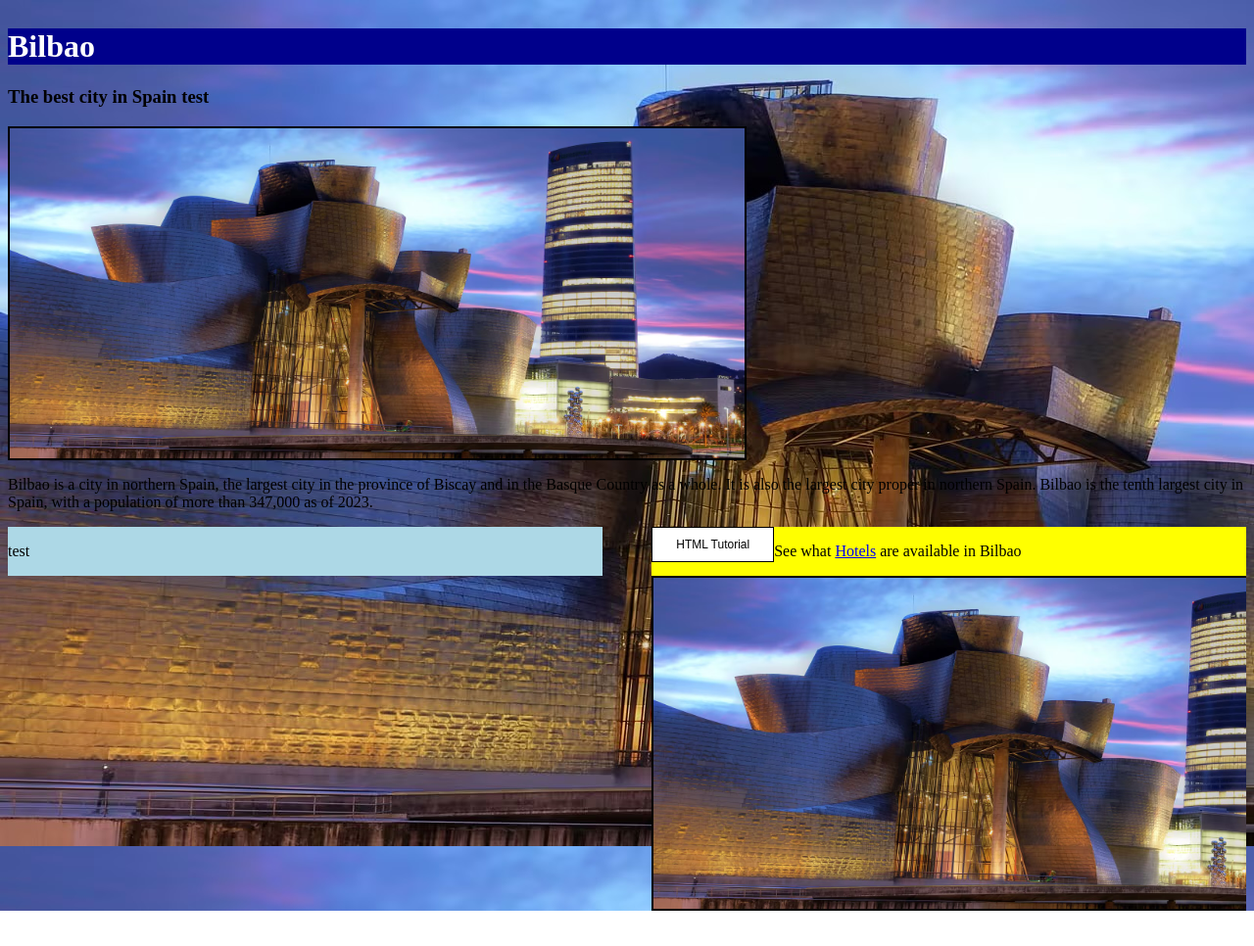
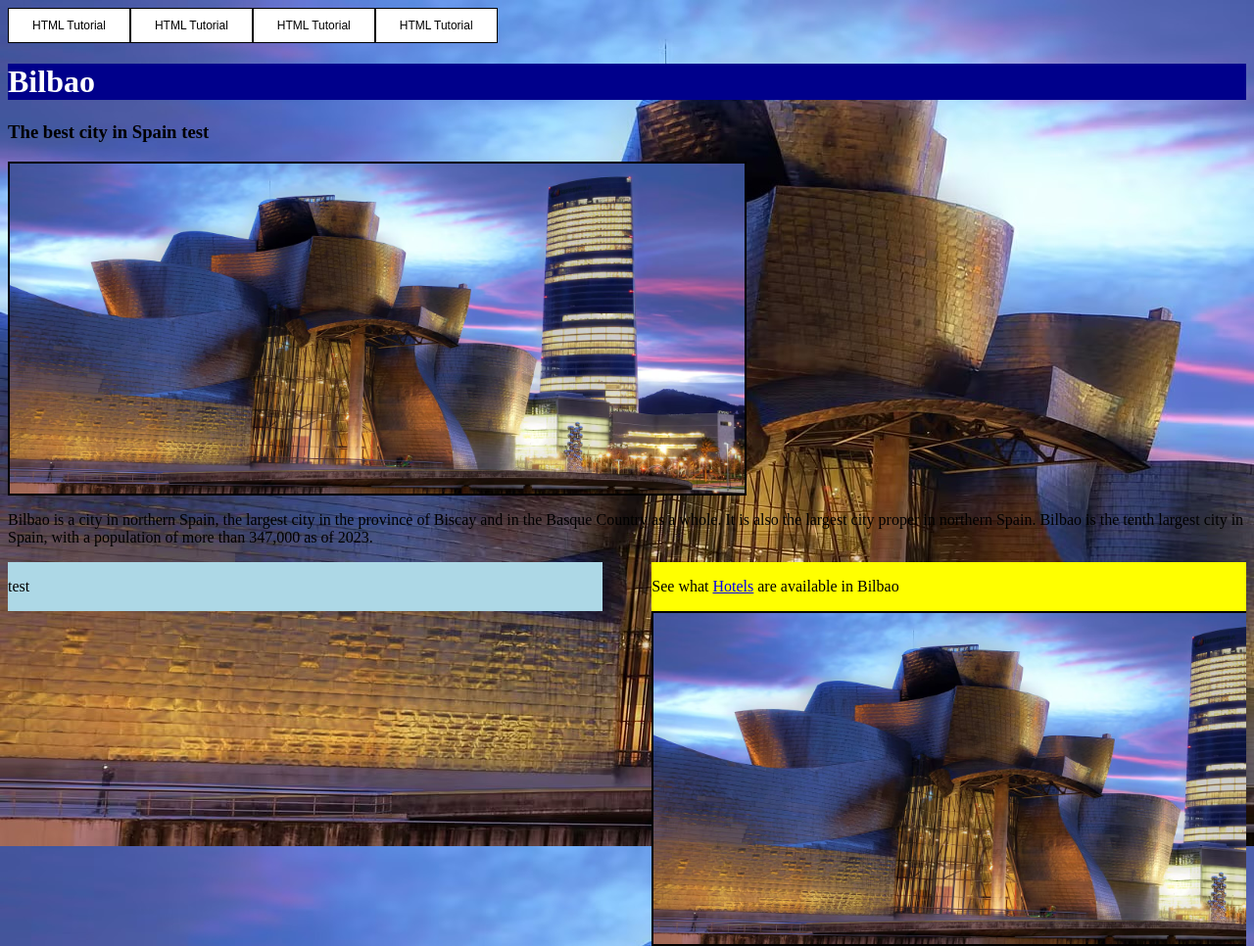
Before and after one commit to Smammymammy/visitbilbao, a plain HTML site: page index.html in a window 1280 px wide. Shown: the whole page at 98% size. Before the commit the page ends 930 px from the top, so only its background shows below. Drawn offline with Linux system fonts and the light colour scheme.

Commit message:
Update index.html

```diff
--- a/index.html
+++ b/index.html
@@ -2,7 +2,10 @@
 
   <head>
     <link rel="stylesheet" href="style.css">
-
+        <button onclick="document.location='default.asp'">HTML Tutorial</button>
+        <button onclick="document.location='default.asp'">HTML Tutorial</button>
+        <button onclick="document.location='default.asp'">HTML Tutorial</button>
+        <button onclick="document.location='default.asp'">HTML Tutorial</button>
   </head>
 
   <body>
@@ -22,7 +25,6 @@
       <p>test</p>
     </div>
     <div class="column2">
-      <button onclick="document.location='default.asp'">HTML Tutorial</button>
       <p>See what <a href="Hotels.html">Hotels</a> are available in Bilbao  </p>
       <img src="IMG_5302.jpeg">
     </div>
```
